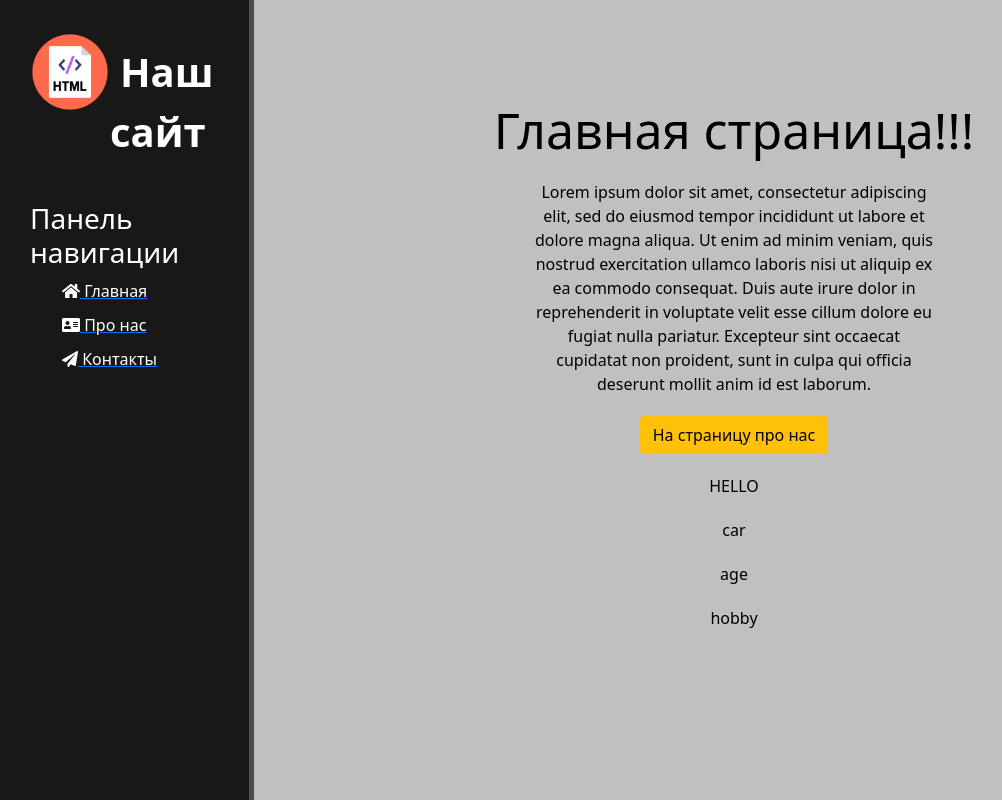
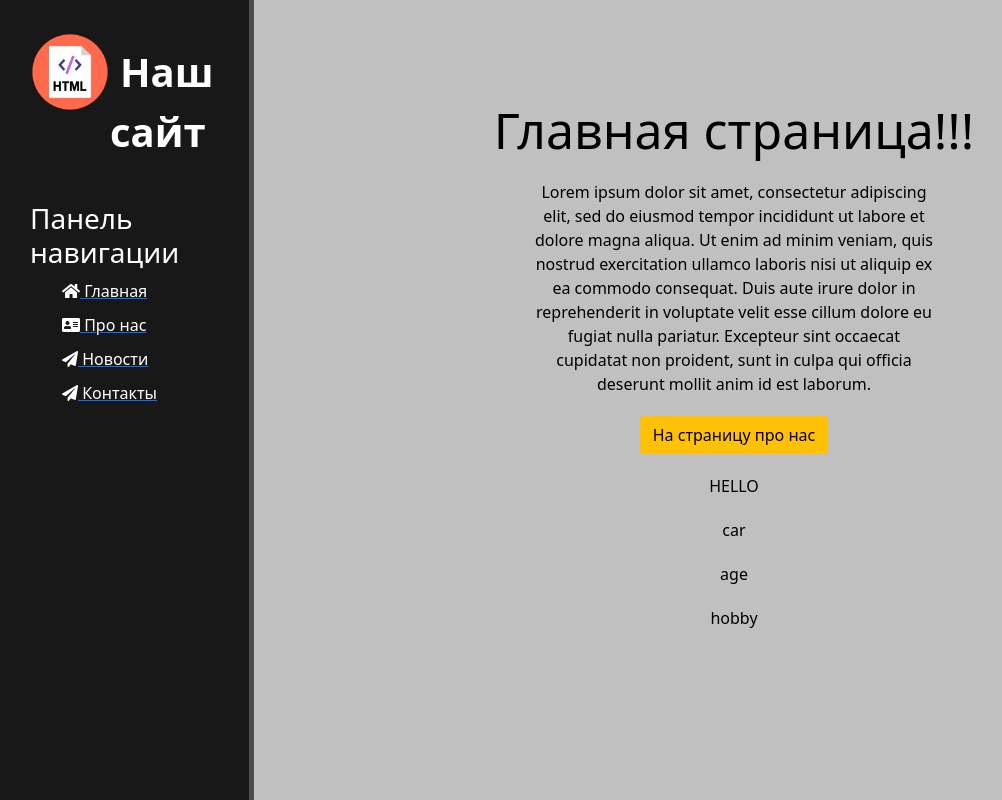
Before and after one commit to Melkorz/LearnDjango, a Django app: page / in a window 1280 px wide. Shown: the whole page, without its empty margins (2-1004 px from the left). Run offline with Django 4.2, Linux system fonts and the light colour scheme; some libraries are stand-ins or nearby versions.

Commit message:
base.html Гиперссылка на шаблон приложения news

```diff
--- a/project/main/templates/main/base.html
+++ b/project/main/templates/main/base.html
@@ -20,6 +20,7 @@
     <ul>
         <a href="{% url 'home' %}"><li><i class="fas fa-home"></i> Главная</li></a>
         <a href="{% url 'about' %}"><li><i class="fas fa-address-card"></i> Про нас</li></a>
+        <a href="{% url 'news_home' %}"><li><i class="fas fa-paper-plane"></i> Новости</li></a>
         <a href=""><li><i class="fas fa-paper-plane"></i> Контакты</li></a>
     </ul>
 </aside>
```
